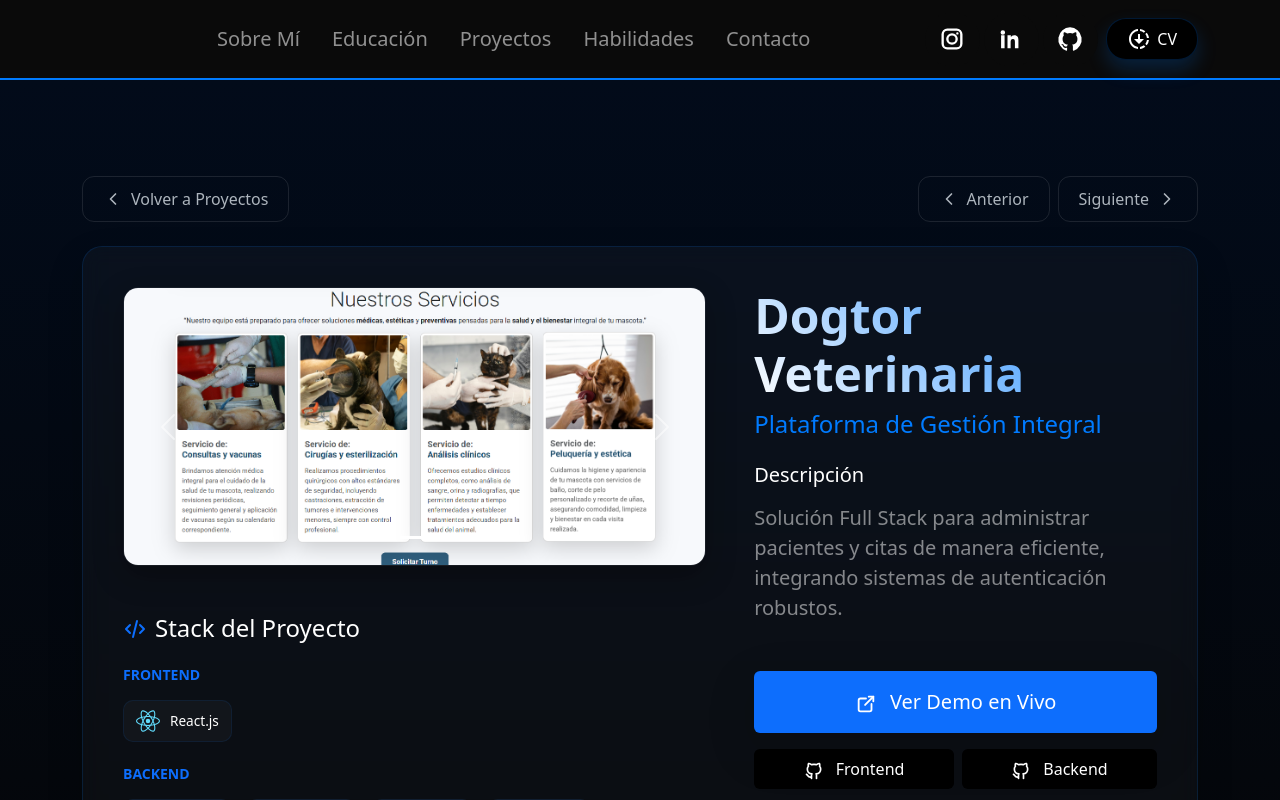
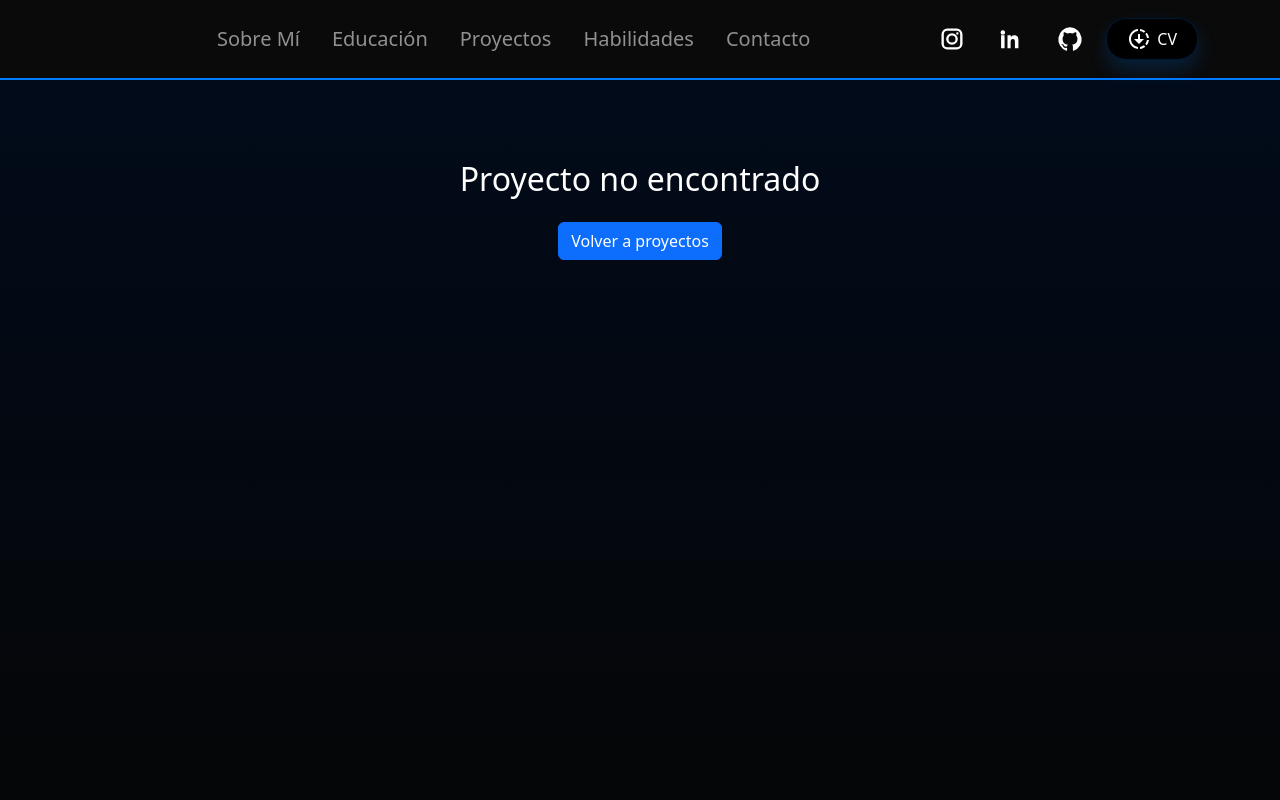
Before and after one commit to Maxii34/Mi-Portafolio-FullStack, a React (Vite) app: page /detalles/1 in a window 1280 px wide. Shown: the top 800 px of the page. Built offline with nearby package versions, Linux system fonts and the light colour scheme.

Commit message:
Actualizar array de proyectos

```diff
--- a/src/Components/page/DetallesProyectos.jsx
+++ b/src/Components/page/DetallesProyectos.jsx
@@ -48,6 +48,7 @@ const techConfig = {
   MongoDB: { icon: <SiMongodb />, color: "#47A248" },
   Mongoose: { icon: <SiMongoose />, color: "#880000" },
   JWT: { icon: <SiJsonwebtokens />, color: "#ffffff" },
+  "JSON Web Token": { icon: <SiJsonwebtokens />, color: "#ffffff" },
   Vite: { icon: <SiVite />, color: "#646CFF" },
   "React Router": { icon: <SiReactrouter />, color: "#CA4245" },
   "React-Router": { icon: <SiReactrouter />, color: "#CA4245" },
@@ -56,14 +57,16 @@ const techConfig = {
   PostgreSQL: { icon: <SiPostgresql />, color: "#4169E1" },
   GitHub: { icon: <SiGithub />, color: "#ffffff" },
   TypeScript: { icon: <SiTypescript />, color: "#3178C6" },
-  Bcrypt: { icon: <TbCode />, color: "#ffffff" }, // Genérico si no hay oficial
+  Bcrypt: { icon: <TbCode />, color: "#ffffff" },
+  "Bcrypt.js": { icon: <TbCode />, color: "#ffffff" },
   Cors: { icon: <TbCode />, color: "#ffffff" },
   Morgan: { icon: <TbCode />, color: "#ffffff" },
 };
 
 export const DetallesProyectos = () => {
   const { id } = useParams();
-  const currentIndex = proyectos.findIndex((p) => p.id === Number(id));
+  // Buscamos directamente por el ID de string
+  const currentIndex = proyectos.findIndex((p) => p.id === id);
   const proyecto = proyectos[currentIndex];
 
   if (!proyecto) {
@@ -82,7 +85,7 @@ export const DetallesProyectos = () => {
     proyectos[(currentIndex - 1 + proyectos.length) % proyectos.length];
   const nextProject = proyectos[(currentIndex + 1) % proyectos.length];
 
-  // Lógica para obtener el stack categorizado
+  // Lógica para obtener el stack categorizado adaptado a la nueva estructura
   const categorizeStack = (p) => {
     const categories = {
       frontend: [],
@@ -90,11 +93,8 @@ export const DetallesProyectos = () => {
       database: [],
     };
 
-    const process = (str, cat) => {
-      if (!str) return;
-      const items = Array.isArray(str) ? str : str.split(/\s+/);
-      items.forEach((item) => {
-        const cleanItem = item.trim().replace(/[,.-]$/, "");
+    const processItem = (name, cat) => {
+      const cleanItem = name.trim().replace(/[,.-]$/, "");
       if (cleanItem && !categories[cat].some((i) => i.name === cleanItem)) {
         categories[cat].push({
           name: cleanItem,
@@ -104,33 +104,38 @@ export const DetallesProyectos = () => {
           }),
         });
       }
-      });
     };
 
-    // Procesar campos específicos
-    process(p.stackF, "frontend");
-    process(p.stackB, "backend");
-    process(p.stackD, "database");
-
-    // Si hay un stack general y las categorías están vacías, intentar inferir
-    if (p.stack) {
-      const generalItems = Array.isArray(p.stack)
-        ? p.stack
-        : p.stack.split(/\s+/);
-      generalItems.forEach((item) => {
-        const cleanItem = item.trim().replace(/[,.-]$/, "");
-        const info = techConfig[cleanItem] || {
-          icon: <TbCode />,
-          color: "#ffffff",
+    // Si el proyecto usa la nueva estructura de objeto
+    if (p.stack && typeof p.stack === "object" && !Array.isArray(p.stack)) {
+      if (p.stack.frontend)
+        p.stack.frontend.forEach((item) => processItem(item, "frontend"));
+      if (p.stack.backend)
+        p.stack.backend.forEach((item) => processItem(item, "backend"));
+      if (p.stack.database)
+        p.stack.database.forEach((item) => processItem(item, "database"));
+    } else {
+      // Fallback para estructura vieja o mixta
+      const processOld = (str, cat) => {
+        if (!str) return;
+        const items = Array.isArray(str) ? str : str.split(/\s+/);
+        items.forEach((item) => processItem(item, cat));
       };
 
-        // Inferencia básica
+      processOld(p.stackF, "frontend");
+      processOld(p.stackB, "backend");
+      processOld(p.stackD, "database");
+
+      if (p.stack && typeof p.stack === "string") {
+        p.stack.split(/\s+/).forEach((item) => {
+          const cleanItem = item.trim().replace(/[,.-]$/, "");
           if (/Database|Mongo|SQL|Mongoose/i.test(cleanItem))
-          process(cleanItem, "database");
+            processItem(cleanItem, "database");
           else if (/Node|Express|JWT|Bcrypt|Server|Cors|Morgan/i.test(cleanItem))
-          process(cleanItem, "backend");
-        else process(cleanItem, "frontend");
+            processItem(cleanItem, "backend");
+          else processItem(cleanItem, "frontend");
         });
+      }
     }
 
     return categories;
--- a/src/Components/proyectos.js
+++ b/src/Components/proyectos.js
@@ -1,12 +1,16 @@
 export const proyectos = [
   {
-    id: 1,
+    id: "project-dogtor-veterinaria",
     titulo: "Dogtor Veterinaria",
-    subtitulo: "Plataforma de Gestión Integral",
+    subtitulo: "Sistema de Gestión Veterinaria & Control de Turnos",
     descripcion:
-      "Solución Full Stack para administrar pacientes y citas de manera eficiente, integrando sistemas de autenticación robustos.",
+      "Plataforma integral diseñada para optimizar la administración de clínicas veterinarias. Permite la gestión de historias clínicas de pacientes, control exhaustivo de turnos y una experiencia de usuario fluida. Implementa una arquitectura robusta con seguridad avanzada para la protección de datos sensibles y autenticación de usuarios.",
     imagenes: ["/img/Dog1.png", "/img/Dog2.png", "/img/Dog3.png"],
-    stack: ["React.js", "Node.js", "Express", "MongoDB", "JWT", "Bcrypt"],
+    stack: {
+      frontend: ["React.js", "Bootstrap", "HTML5", "CSS3"],
+      backend: ["Node.js", "Express", "JSON Web Token", "Bcrypt.js"],
+      database: ["MongoDB"],
+    },
     links: {
       demo: "https://dogtorveterinaria.netlify.app/",
       githubFront: "https://github.com/Maxii34/ModuloN-2-Front",
@@ -14,14 +18,30 @@ export const proyectos = [
     },
   },
   {
-    id: 2,
+    id: "project-sintax-hotel",
     titulo: "Sintax Hotel",
-    subtitulo: "Plataforma de Gestión Hotelera",
+    subtitulo: "Sistema Integral de Gestión de Reservas y Hospitalidad",
     descripcion:
-      "Sistema completo desarrollado en equipo para administrar reservas, habitaciones, clientes y servicios de forma eficiente.",
+      "Desarrollo colaborativo de una plataforma robusta para la administración hotelera. El sistema centraliza el control de inventario de habitaciones, gestión de huéspedes y un flujo de reservas optimizado. Destaca por su panel administrativo intuitivo, validaciones complejas de disponibilidad y una arquitectura escalable pensada para el alto tráfico.",
     imagenes: ["/img/Sintax01.png", "/img/Sintax02.png", "/img/Sintax03.png"],
-    stackB: "Nodejs Express MongoDB Mongoose JWT Bcrypt",
-    stackF: "Reack Bootstrap JavaScript HTML5 CSS3 React Router",
+    stack: {
+      frontend: [
+        "React.js",
+        "React Router",
+        "Bootstrap",
+        "JavaScript",
+        "HTML5",
+        "CSS3",
+      ],
+      backend: [
+        "Node.js",
+        "Express",
+        "Mongoose",
+        "JSON Web Token",
+        "Bcrypt.js",
+      ],
+      database: ["MongoDB"],
+    },
     links: {
       demo: "https://sintaxhotelv2max.netlify.app/",
       githubFront: "https://github.com/Maxii34/ModuloN3-Front",
@@ -29,19 +49,29 @@ export const proyectos = [
     },
   },
   {
-    id: 3,
+    id: "project-blog-recetas",
     titulo: "Blog de Recetas",
-    subtitulo: "Plataforma de Gestión de Recetas",
+    subtitulo: "Plataforma CMS para Contenido Gastronómico",
     descripcion:
-      "Plataforma web interactiva para buscar y visualizar recetas de cocina, que incluye un panel de administración con autenticación para gestionar el contenido de forma segura.",
+      "Aplicación web dinámica diseñada para la difusión y gestión de contenido culinario. Cuenta con una interfaz de usuario optimizada para la búsqueda de recetas y un sistema administrativo (CMS) privado. La plataforma destaca por su manejo de formularios complejos, validaciones en tiempo real y alertas interactivas, garantizando una administración de contenido fluida y segura.",
     imagenes: [
       "/img/Tarta1.png",
       "/img/Tarta2.png",
       "/img/Tarta3.png",
       "/img/Tarta4.png",
     ],
-    stackB: "Nodejs Express MongoDB",
-    stackF: "React Vite Bootstrap React-Router React-Hook-Form SweetAlert2",
+    stack: {
+      frontend: [
+        "React.js",
+        "Vite",
+        "Bootstrap",
+        "React Router",
+        "React Hook Form",
+        "SweetAlert2",
+      ],
+      backend: ["Node.js", "Express"],
+      database: ["MongoDB"],
+    },
     links: {
       demo: "https://blogderecetasmax.netlify.app",
       githubFront: "https://github.com/Maxii34/Tp-06-Blog-de-Recetas",
@@ -49,18 +79,24 @@ export const proyectos = [
     },
   },
   {
-    id: 4,
+    id: "project-gestor-tareas",
     titulo: "Gestor de Tareas",
-    subtitulo: "Aplicación Web para Gestión Tareas",
+    subtitulo: "Herramienta de Productividad y Organización Personal",
     descripcion:
-      "Aplicación full-stack que permite a los usuarios crear, administrar y realizar un seguimiento del estado de sus tareas mediante una interfaz intuitiva y operaciones CRUD completas.",
-    imagenes: [
-      "/img/GTarea01.png",
-      "/img/GTarea02.png",
-      "/img/GTarea03.png",
-    ],
-    stackB: "Nodejs Express MongoDB Mongoose Cors Morgan",
-    stackF: "React Vite Bootstrap React-Bootstrap React-Router SweetAlert2",
+      "Aplicación de productividad diseñada bajo el modelo CRUD (Crear, Leer, Actualizar, Borrar) para la gestión eficiente de actividades diarias. El sistema ofrece una sincronización inmediata entre el cliente y el servidor, permitiendo un seguimiento del estado de tareas en tiempo real. Se destaca por su arquitectura limpia y un manejo de errores robusto mediante alertas interactivas.",
+    imagenes: ["/img/GTarea01.png", "/img/GTarea02.png", "/img/GTarea03.png"],
+    stack: {
+      frontend: [
+        "React.js",
+        "Vite",
+        "Bootstrap",
+        "React Bootstrap",
+        "React Router",
+        "SweetAlert2",
+      ],
+      backend: ["Node.js", "Express", "Mongoose", "Cors", "Morgan"],
+      database: ["MongoDB"],
+    },
     links: {
       demo: "https://listadetareasmax.netlify.app/tareas",
       githubFront: "https://github.com/Maxii34/Tp-02-Lista-de-Tareas",
@@ -68,30 +104,49 @@ export const proyectos = [
     },
   },
   {
-    id: 5,
+    id: "project-apolo-petshop",
     titulo: "Apolo PetShop",
-    subtitulo: "Sistema de Tienda de Mascotas",
+    subtitulo: "E-commerce & Catálogo de Productos Veterinarios",
     descripcion:
-      "Aplicación para la administración de productos de una tienda de mascotas, ofreciendo un CRUD completo para gestionar el catálogo mediante una interfaz fluida y responsiva.",
+      "Plataforma orientada al comercio electrónico para el sector veterinario. El sistema permite una administración dinámica del catálogo de productos, integrando validaciones avanzadas de formularios y una interfaz responsiva optimizada para la conversión. Implementa una arquitectura robusta para el manejo de inventario y una navegación intuitiva para el usuario final.",
     imagenes: ["/img/Apolo01.png", "/img/Apolo02.png", "/img/Apolo03.png"],
-    stackB: "Nodejs Express MongoDB",
-    stackF:
-      "React JavaScript HTML5 CSS3 Bootstrap React-Bootstrap React-Router React-Hook-Form SweetAlert2",
+    stack: {
+      frontend: [
+        "React.js",
+        "JavaScript",
+        "Bootstrap",
+        "React Bootstrap",
+        "React Router",
+        "React Hook Form",
+        "SweetAlert2",
+      ],
+      backend: ["Node.js", "Express"],
+      database: ["MongoDB"],
+    },
     links: {
       demo: "https://petshopv2react.netlify.app/",
       githubFront: "https://github.com/Maxii34/PetShop-v2-React",
-      githubBack: "URL_DE_TU_REPO_BACKEND",
+      githubBack: "https://github.com/Maxii34/PetShop-v2-React", // Nota: Reemplazar si tienes un repo de backend separado
     },
   },
   {
-    id: 6,
-    titulo: "Force Gim",
-    subtitulo: "Sistema de gestión para gimnasios",
+    id: "project-force-gim",
+    titulo: "ForceGim",
+    subtitulo: "Backend Engine para Gestión de Centros de Fitness",
     descripcion:
-      "El backend de ForceGim es el núcleo lógico del sistema, desarrollado con Node.js y Express. Incluye permisos avanzados (RBAC), integración con MongoDB y herramientas de análisis para el dashboard administrativo.",
+      "Núcleo lógico de alto rendimiento diseñado para la administración integral de gimnasios. Implementa un sistema avanzado de seguridad con Control de Acceso Basado en Roles (RBAC), automatización de membresías y una arquitectura de base de datos optimizada para el análisis de métricas en tiempo real. Ideal para soportar dashboards administrativos con gestión de pagos y control de acceso.",
     imagenes: ["/img/SinImagen.png", "force2.jpg"],
-    stack: "Nodejs Express MongoDB Mongoose JWT Bcrypt",
-    stackD: "Node.js Express MongoDB Mongoose JWT Bcrypt",
+    stack: {
+      frontend: [], // Listo para cuando integres el frontend
+      backend: [
+        "Node.js",
+        "Express",
+        "JSON Web Token",
+        "Bcrypt.js",
+        "Mongoose",
+      ],
+      database: ["MongoDB"],
+    },
     links: {
       demo: "",
       githubFront: "",
```
Lines whose indentation alone changed are shown as unchanged.
